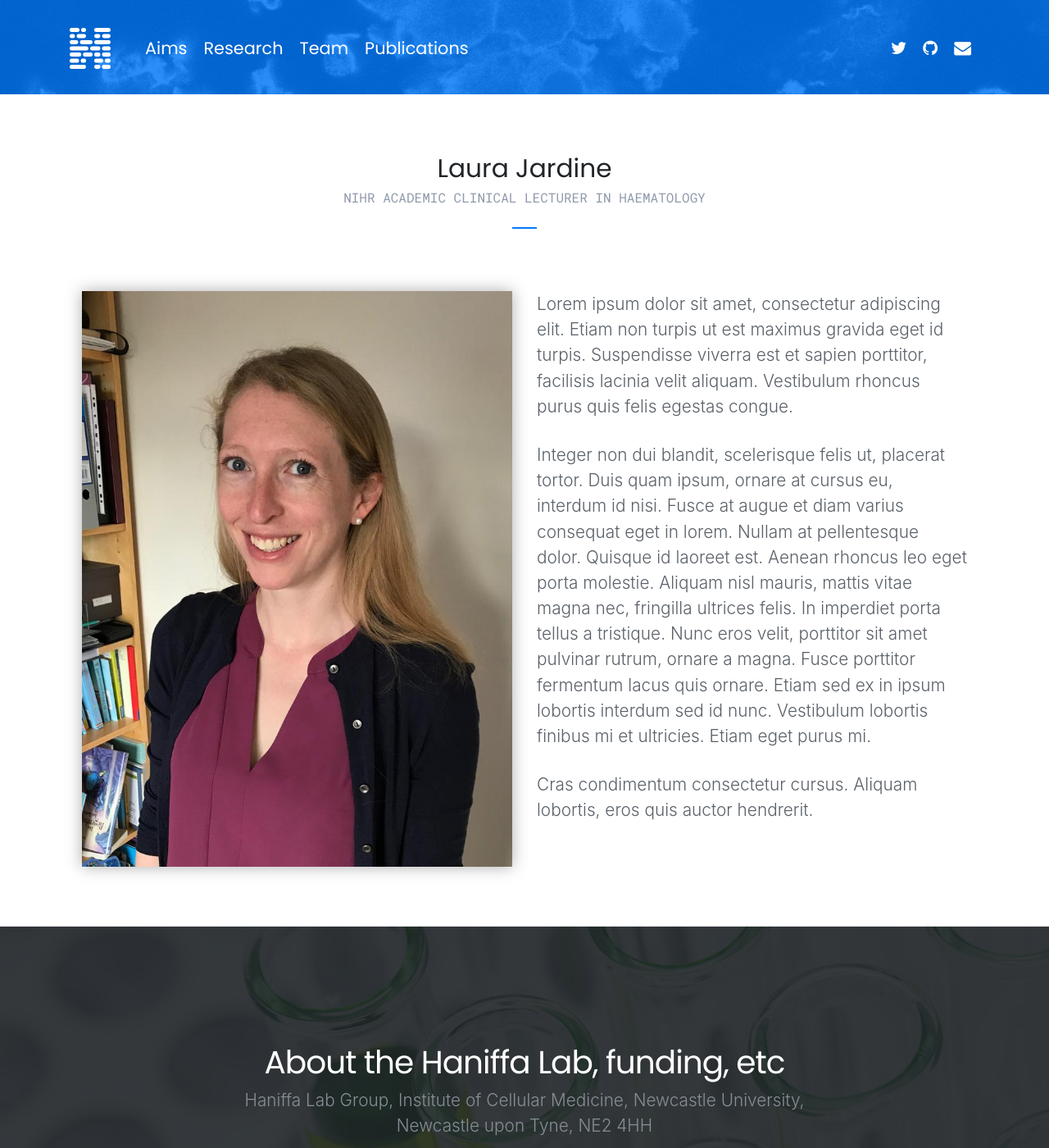
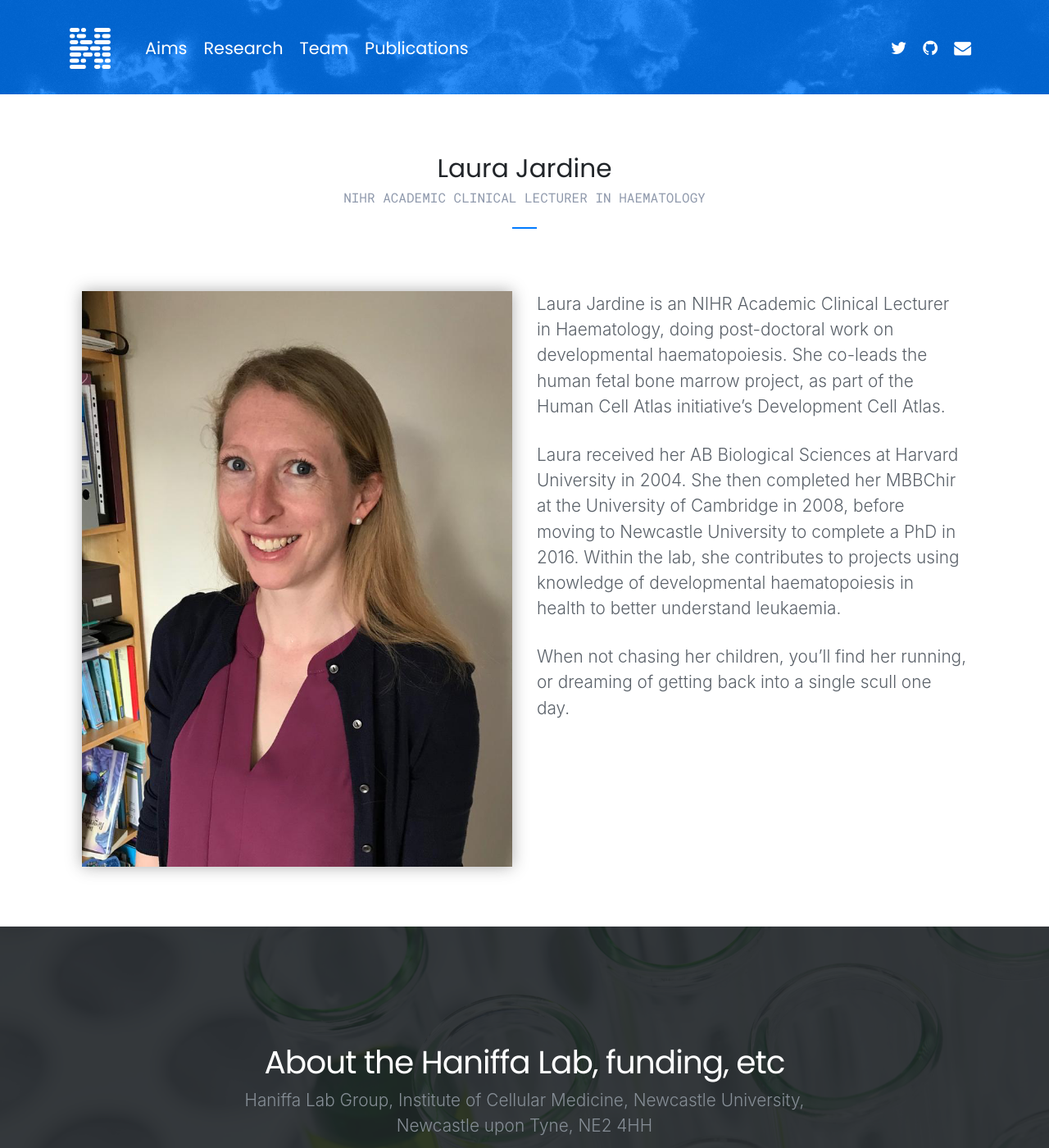
Before and after one commit to haniffalab/haniffalab.github.io, a Jekyll site: the page built from _team/laura-jardine.markdown, in a window 1280 px wide and 1400 px high. Shown: the whole window at 82% size. Built offline with Jekyll 4.4.1, drawn with Linux system fonts in a browser that asks for light colours; nearby versions of some CDN libraries.

Commit message:
team updates

```diff
--- a/_team/laura-jardine.markdown
+++ b/_team/laura-jardine.markdown
@@ -5,8 +5,8 @@ position: "NIHR Academic Clinical Lecturer in Haematology"
 thumbnail: "laura-jardine.png"
 image: "laura-jardine-full.png"
 ---
-Lorem ipsum dolor sit amet, consectetur adipiscing elit. Etiam non turpis ut est maximus gravida eget id turpis. Suspendisse viverra est et sapien porttitor, facilisis lacinia velit aliquam. Vestibulum rhoncus purus quis felis egestas congue.
+Laura Jardine is an NIHR Academic Clinical Lecturer in Haematology, doing post-doctoral work on developmental haematopoiesis. She co-leads the human fetal bone marrow project, as part of the Human Cell Atlas initiative’s Development Cell Atlas.
 
-Integer non dui blandit, scelerisque felis ut, placerat tortor. Duis quam ipsum, ornare at cursus eu, interdum id nisi. Fusce at augue et diam varius consequat eget in lorem. Nullam at pellentesque dolor. Quisque id laoreet est. Aenean rhoncus leo eget porta molestie. Aliquam nisl mauris, mattis vitae magna nec, fringilla ultrices felis. In imperdiet porta tellus a tristique. Nunc eros velit, porttitor sit amet pulvinar rutrum, ornare a magna. Fusce porttitor fermentum lacus quis ornare. Etiam sed ex in ipsum lobortis interdum sed id nunc. Vestibulum lobortis finibus mi et ultricies. Etiam eget purus mi.
+Laura received her AB Biological Sciences at Harvard University in 2004. She then completed her MBBChir at the University of Cambridge in 2008, before moving to Newcastle University to complete a PhD in 2016. Within the lab, she contributes to projects using knowledge of developmental haematopoiesis in health to better understand leukaemia.
 
-Cras condimentum consectetur cursus. Aliquam lobortis, eros quis auctor hendrerit.
+When not chasing her children, you'll find her running, or dreaming of getting back into a single scull one day.
```
Also changed, not shown: _team/dave-horsfall.markdown (added, +12 -0 lines), _team/jim-mcgrath.markdown (added, +12 -0 lines), assets/img/team/dave-horsfall-full.jpg (added), assets/img/team/dave-horsfall.jpg (added).
